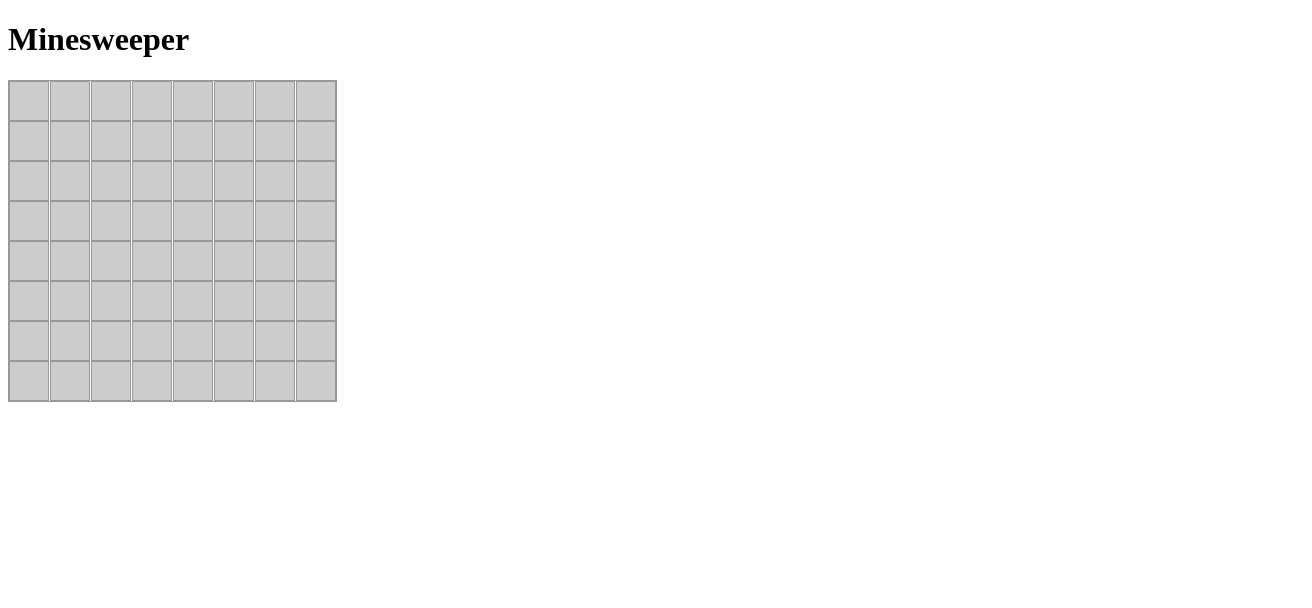
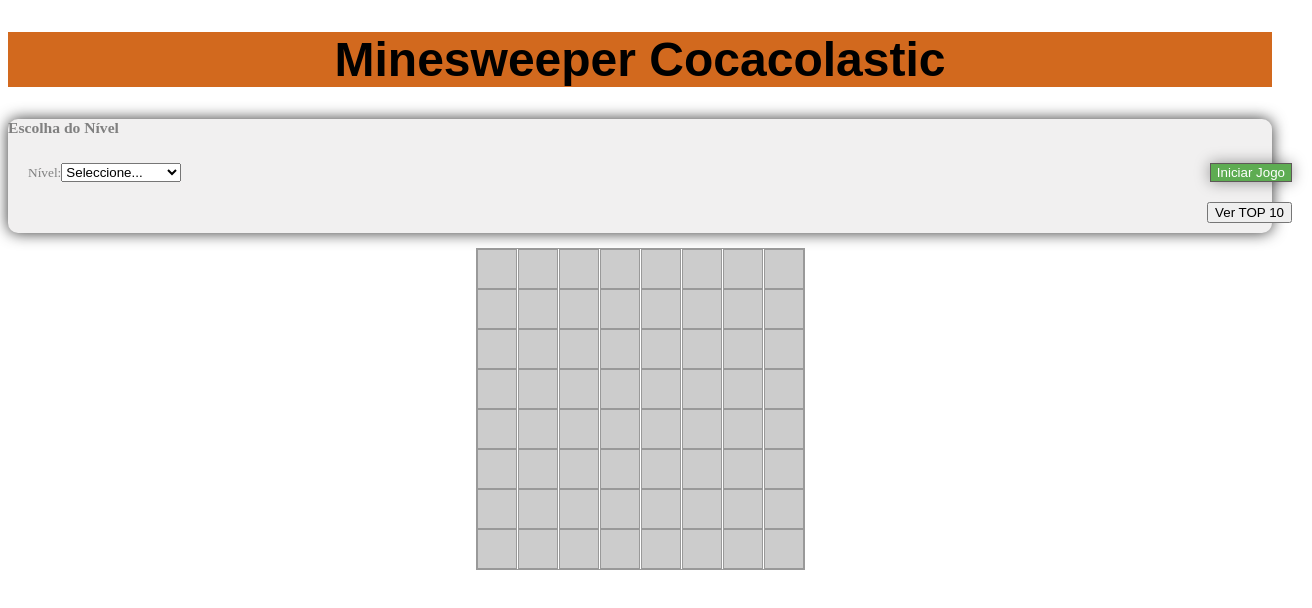
Before and after one commit to Bernardxinho/Minesweeper, a React (Create React App) app in the folder minesweeper/: page / in a window 1280 px wide. Shown: the top 608 px of the page, 1312 px wide, since content can reach past the window. Built offline with nearby package versions, Linux system fonts and the light colour scheme.

Commit message:
Cocacolastic v0.0.1

```diff
--- a/minesweeper/src/App.css
+++ b/minesweeper/src/App.css
@@ -1,38 +1,6 @@
-.App {
+.minesweeperTitle{
   text-align: center;
+  font-family: sans-serif;
+  font-size: 300%;
+  background-color: chocolate;
 }
-
-.App-logo {
-  height: 40vmin;
-  pointer-events: none;
-}
-
-@media (prefers-reduced-motion: no-preference) {
-  .App-logo {
-    animation: App-logo-spin infinite 20s linear;
-  }
-}
-
-.App-header {
-  background-color: #282c34;
-  min-height: 100vh;
-  display: flex;
-  flex-direction: column;
-  align-items: center;
-  justify-content: center;
-  font-size: calc(10px + 2vmin);
-  color: white;
-}
-
-.App-link {
-  color: #61dafb;
-}
-
-@keyframes App-logo-spin {
-  from {
-    transform: rotate(0deg);
-  }
-  to {
-    transform: rotate(360deg);
-  }
-}
--- a/minesweeper/src/App.js
+++ b/minesweeper/src/App.js
@@ -1,11 +1,13 @@
 import React from 'react';
 import './App.css';
 import Board from './components/Board/board.component';
+import ControlPanel from './components/ControlPanel/control-panel.component';
 
 function App() {
   return (
     <div className="app">
-      <h1>Minesweeper</h1>
+      <h1 className='minesweeperTitle'>Minesweeper Cocacolastic</h1>
+      <ControlPanel/>
       <Board rows={8} cols={8} mines={10} /> {/* Passando as propriedades para o componente Board */}
     </div>
   );
--- a/minesweeper/src/components/Board/board.component.jsx
+++ b/minesweeper/src/components/Board/board.component.jsx
@@ -16,6 +16,7 @@
           isMine: false,
           isOpen: false,
           isFlagged: false,
+          isMotherOfBernardoBoa: true,
           adjacentMines: 0,
         });
       }
--- a/minesweeper/src/components/Board/board.css
+++ b/minesweeper/src/components/Board/board.css
@@ -5,6 +5,8 @@
   grid-gap: 1px;
   border: 1px solid #999;
   width: fit-content;
+  margin-left: auto;
+  margin-right: auto;
 }
 
 
--- /dev/null
+++ b/minesweeper/src/components/ControlPanel/control-panel.component.jsx
@@ -0,0 +1,48 @@
+import React from "react";
+import "./control-panel.css";
+
+function ControlPanel() {
+  return (
+    <section id="panel-control">
+      <h3 className="sr-only">Escolha do Nível</h3>
+      <form className="form">
+        <fieldset className="form-group">
+          <label htmlFor="btLevel">Nível:</label>
+          <select id="btLevel">
+            <option value="0">Seleccione...</option>
+            <option value="1">Básico (2x3)</option>
+            <option value="2">Intermédio (3x4)</option>
+            <option value="3">Avançado (4x5)</option>
+          </select>
+        </fieldset>
+        <button type="button" id="btPlay">
+          Iniciar Jogo
+        </button>
+      </form>
+      <div className="form-metadata">
+        <p id="message" role="alert" className="hide">
+          Clique em Iniciar o Jogo!
+        </p>
+        <dl className="list-item left">
+          <dt>Tempo de Jogo:</dt>
+          <dd id="gameTime">
+          </dd>
+        </dl>
+        <dl className="list-item right">
+          <dt>Pontuação TOP:</dt>
+          <dd id="pointsTop">0</dd>
+        </dl>
+
+        <dl className="list-item left">
+          <dt>Pontuação:</dt>
+          <dd id="points">0</dd>
+        </dl>
+        <div id="top10" className="right">
+          <button id="btTop">Ver TOP 10</button>
+        </div>
+      </div>
+    </section>
+  );
+}
+
+export default ControlPanel;
--- /dev/null
+++ b/minesweeper/src/components/ControlPanel/control-panel.css
@@ -0,0 +1,163 @@
+/**********************************************
+*** © Linguagens Script > DEIS > ISEC > IPC
+*** Jogo de Memória em React
+*** Estilos para control-panel.component.jsx
+**********************************************/
+#panel-control {
+    background-color: #f1f0f0;
+    box-shadow: 0px 0px 15px rgba(0, 0, 0, 0.8);
+    border-radius: 10px;
+    font-size: smaller;
+    color: grey;
+    width: 100%;
+    margin: 15px 0px;
+    border: 3px solid var(--globalColor);
+  }
+
+  #panel-control .form {
+    display: flex;
+    flex-direction: row;
+    justify-content: space-between;
+    align-items: center;
+    gap: 5px;
+  }
+
+  #panel-control .form,
+  #panel-control .form-metadata {
+    width: 100%;
+    padding: 10px 20px;
+  }
+
+  #panel-control .form-metadata {
+    display: grid;
+    grid-template-columns: auto auto;
+    grid-gap: 5px;
+    width: 100%;
+  }
+  #panel-control
+    .form-metadata:has(#message.hide + :not(.list-item.gameStarted)) {
+    grid-template-columns: auto;
+  }
+
+  #panel-control
+    .form-metadata
+    #message:not(.hide):has(+ .list-item.gameStarted) {
+    display: none;
+  }
+
+  #panel-control .list-item.gameStarted {
+    display: flex;
+    flex-direction: row;
+    align-items: center;
+    gap: 2px;
+  }
+  #panel-control .list-item:not(.gameStarted) {
+    display: none;
+  }
+
+  #message.hide {
+    display: none;
+  }
+
+  #panel-control .left {
+    justify-self: left;
+  }
+
+  #panel-control .right {
+    justify-self: end;
+  }
+
+  #panel-control .form-group {
+    border: 0;
+    margin: 0;
+    padding: 0;
+    justify-self: left;
+  }
+
+  #panel-control .form-info {
+    display: grid;
+    grid-template-columns: auto auto;
+    width: 100%;
+    list-style-type: none;
+  }
+
+  #panel-control #message {
+    color: var(--messageColor);
+    font-weight: bolder;
+  }
+
+  #game {
+    width: 80%;
+    min-width: 200px;
+    margin: 0 auto;
+    padding-top: 10px;
+    padding-bottom: 20px;
+    grid-template-columns: auto auto auto;
+    gap: 10px;
+    display: grid;
+    justify-content: center;
+    perspective: 1000px;
+    user-select: none;
+  }
+
+  #game.avancado {
+    width: 80%;
+    grid-template-columns: auto auto auto auto auto;
+  }
+
+  #game.intermedio {
+    width: 80%;
+    grid-template-columns: auto auto auto auto;
+  }
+
+  #btPlay {
+    border: 1px solid #5e5858;
+    background-color: #5eac52;
+    color: white;
+    cursor: pointer;
+    box-shadow: 0px 0px 15px rgba(0, 0, 0, 0.4);
+    justify-self: end;
+  }
+  #btPlay:hover {
+    background: rgba(0, 0, 0, 0.1);
+    border: 1px solid #751d1d;
+    background: var(--globalColor);
+  }
+
+  #btPlay:disabled,
+  #btPlay:disabled:hover {
+    background: rgba(0, 0, 0, 0.1);
+    color: rgba(0, 0, 0, 0.1);
+    border: 1px solid rgba(0, 0, 0, 0.1);
+    cursor: inherit;
+  }
+
+  #gameTime,
+  #points {
+    background-color: grey;
+    color: white;
+    font-weight: bolder;
+    margin-left: 5px;
+    width: 45px;
+    text-align: right;
+    display: inline-block;
+  }
+  #points {
+    width: 65px;
+    text-align: left;
+    background-color: transparent;
+    color: var(--globalColor);
+  }
+
+  button:hover {
+    background: rgba(0, 0, 0, 0.1);
+    border: 2px solid grey;
+  }
+
+  #panel-control #top10 {
+    grid-column: 2 / -1;
+  }
+
+  .hide {
+    display: none;
+  }
```
